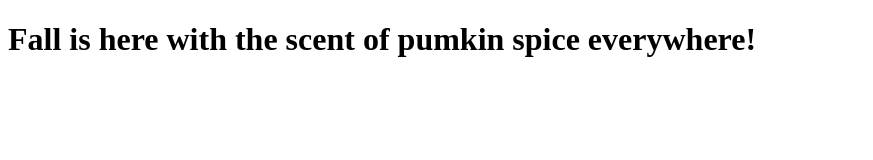
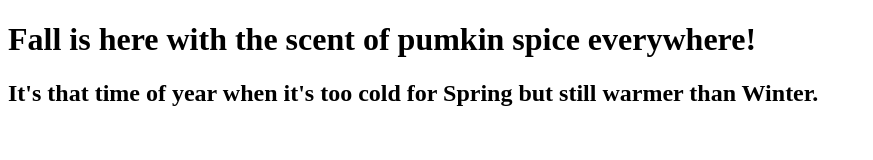
Before and after one commit to hihijazi/fall-season, a plain HTML site: page index.html in a window 1280 px wide. Shown: the whole page, without its empty margins (0-873 px from the left). Drawn offline with Linux system fonts and the light colour scheme.

Commit message:
add script.js, connect to index.html

```diff
--- a/index.html
+++ b/index.html
@@ -6,5 +6,6 @@
   </head>
   <body>
     <h1>Fall is here with the scent of pumkin spice everywhere!</h1>
+    <script src="script.js"></script>
   </body>
 </html>
--- /dev/null
+++ b/script.js
@@ -0,0 +1,3 @@
+const h2 = document.createElement("h2");
+h2.textContent = "It's that time of year when it's too cold for Spring but still warmer than Winter.";
+document.querySelector("body").appendChild(h2);
```
